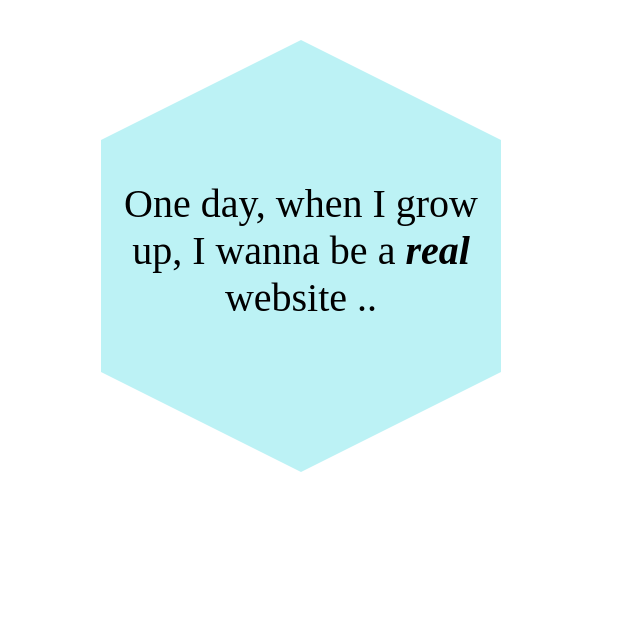
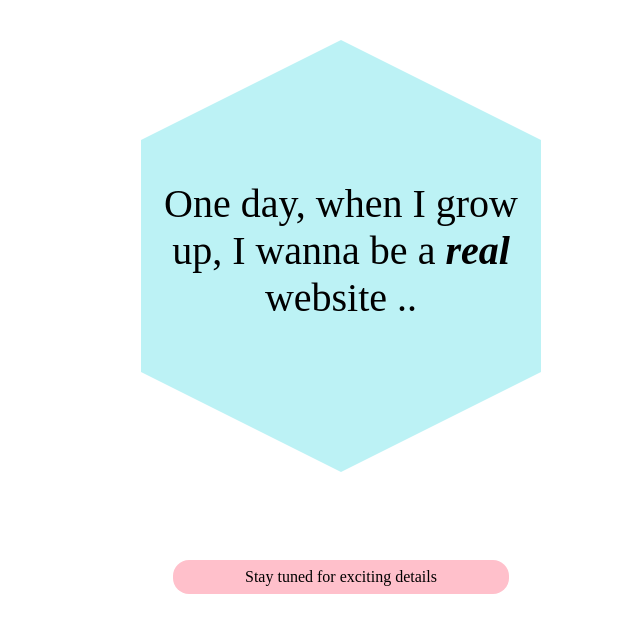
Before and after one commit to hexbatch/baby-hexbatch, a plain HTML site: page index.html in a window 1280 px wide. Shown: the whole page, without its empty margins (299-939 px from the left). Drawn offline with Linux system fonts and the light colour scheme.

Commit message:
wow, added a footer!

```diff
--- a/index.html
+++ b/index.html
@@ -14,6 +14,8 @@
     </head>
 
     <body>
+        <section>
+            <div class="hex-parent">
                 <div class="hexbatch">
                     <div class="hexagon">
                         <div class="spoiler">
@@ -27,6 +29,15 @@
                         </div>
                     </div>
                 </div>
-        <div style="display:none"></div>
+            </div>
+
+            <footer>
+                <div class="afterthought">
+                    Stay tuned for exciting details
+                </div>
+
+            </footer>
+        </section>
+
     </body>
 </html>
--- a/resources/css/hexbatch.css
+++ b/resources/css/hexbatch.css
@@ -1,13 +1,22 @@
 body {
 
     margin: auto;
+}
+
+div.hex-parent {
+  margin: auto;
+  width: fit-content;
+  height: fit-content;
+  position: relative;
+  font-size: 1em;
 }
 
 div.hexbatch {
     width: 12em;
     height: 12em;
     padding: 1em;
-    margin: auto;
+    right: -1em;
+    position: relative;
     font-size: calc(2.0em + 1vh);
 }
 
@@ -45,3 +54,13 @@ div.hexbatch div.spoiler {
     width: 0;
     border-top: 2.5em solid #bcf2f5;
 }
+
+.afterthought {
+    margin: auto;
+    text-align: center;
+    margin-bottom: 3em;
+    background-color: pink;
+    border-radius: 1em;
+    padding: 0.5em;
+    width:20em;
+}
```
Lines whose indentation alone changed are shown as unchanged.
